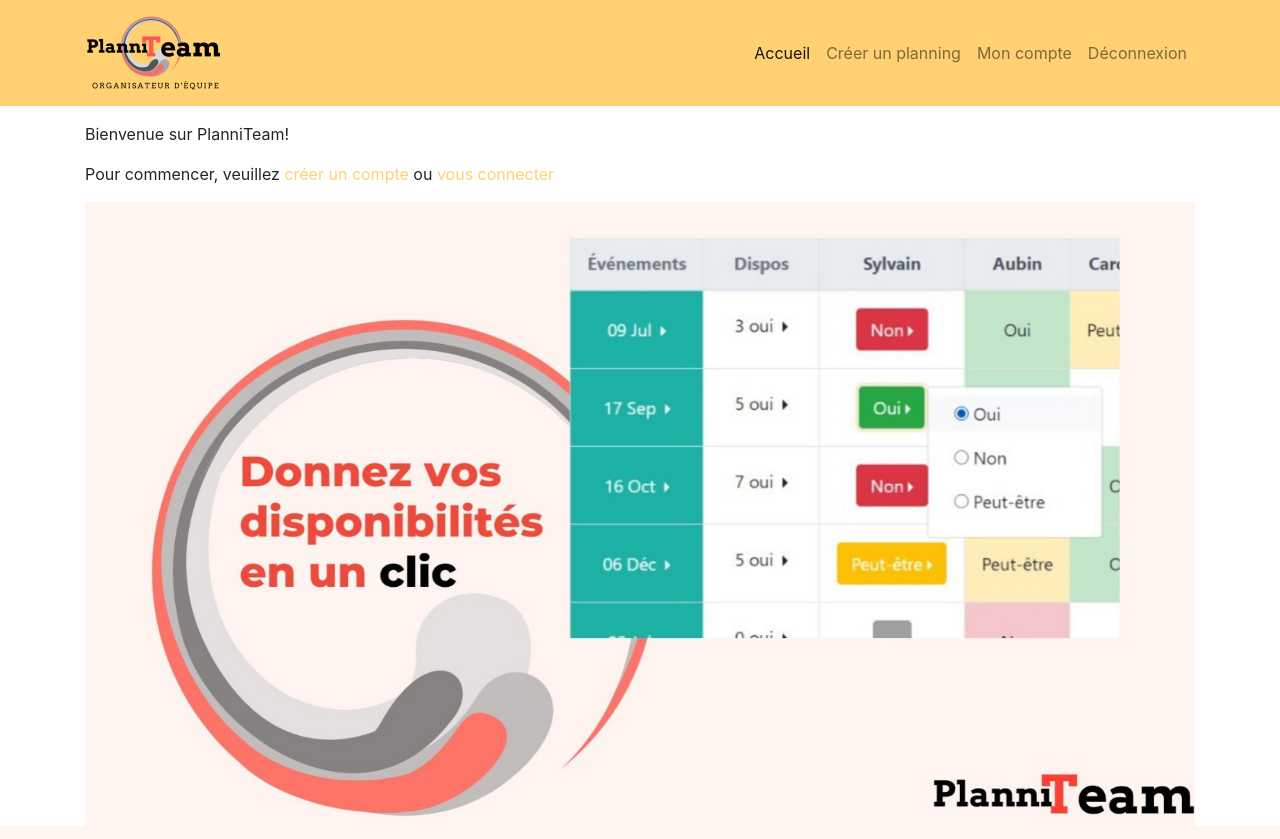
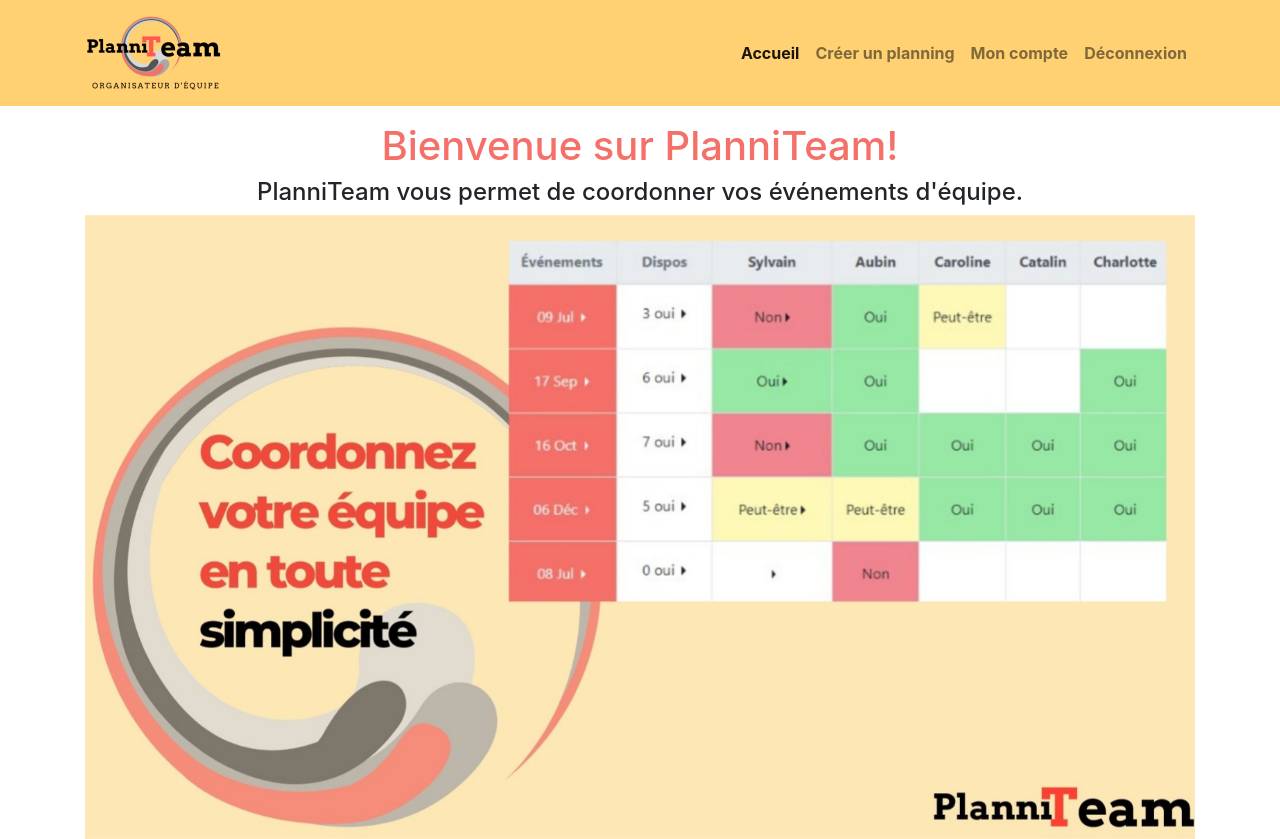
Before and after one commit to SylvainCatillon/PlanniTeam, a Django app: page / in a window 1280 px wide. Run offline with Django 3.2, Linux system fonts and the light colour scheme; a user stored in the database is signed in; parts of the project's set-up code (start-up, migrations or seed data) failed here and were passed over; some libraries are stand-ins or nearby versions.

Commit message:
Home page

```diff
--- a/accounts/templates/accounts/login.html
+++ b/accounts/templates/accounts/login.html
@@ -27,7 +27,7 @@
   <input class="btn btn-dark" type="submit" value="Connexion">
   <input type="hidden" name="next" value="{{ next }}">
 </form>
-<p class="my-2">Vous n'avez pas de compte? <a href="{%  url 'accounts:create' %}">Créer un compte</a></p>
+<p class="my-2">Vous n'avez pas de compte? <a class="badge badge-primary"  href="{%  url 'accounts:create' %}">Créer un compte</a></p>
 {% endif %}
 </div>
 {%  endblock %}
--- a/core/templates/core/index.html
+++ b/core/templates/core/index.html
@@ -1,10 +1,13 @@
 {%  extends 'core/base.html' %}
 {% load static %}
 {% block content %}
-  <div class="container">
-  <p>Bienvenue sur PlanniTeam!</p>
-  <p>Pour commencer, veuillez <a href="{%  url 'accounts:create' %}">créer un compte</a> ou <a href="{% url 'accounts:login' %}">vous connecter</a></p>
-    <div id="carouselExampleSlidesOnly" class="carousel slide" data-ride="carousel">
+  <div class="container text-center">
+  <h1 class="text-secondary">Bienvenue sur PlanniTeam!</h1>
+    <h4>PlanniTeam vous permet de coordonner vos événements d'équipe.</h4>
+    {% if not user.is_authenticated %}
+  <h5>Pour commencer, veuillez <a class="badge badge-primary"  href="{%  url 'accounts:create' %}">créer un compte</a> ou <a class="badge badge-primary" href="{% url 'accounts:login' %}">vous connecter</a></h5>
+    {% endif %}
+    <div id="carousel_home" class="carousel slide" data-ride="carousel">
   <div class="carousel-inner">
     <div class="carousel-item active">
         <img src="{% static 'core/img/accueil1.jpg' %}" alt="slide1"  class="d-block w-100">
--- a/core/templates/core/nav.html
+++ b/core/templates/core/nav.html
@@ -9,7 +9,7 @@
           aria-expanded="false" aria-label="Toggle navigation">
   <span class="navbar-toggler-icon"></span>
 </button>
-<div class="collapse navbar-collapse" id="navbar_responsive">
+<div class="collapse navbar-collapse font-weight-bold" id="navbar_responsive">
   <ul class="navbar-nav ml-auto">
     {% url 'index' as url %}
     {% include 'core/nav_item.html' with title='Accueil' %}
--- a/plannings/templates/plannings/create_planning.html
+++ b/plannings/templates/plannings/create_planning.html
@@ -13,7 +13,7 @@
   <div id="intro_text" class="collapse show">
     <h3 class="text-center">Bienvenue sur la création du planning!</h3>
     <p>Après avoir donné un nom à votre planning, vous pouvez y ajouter des
-      évènements, ou créer votre planning sans évènements.</p>
+      événements, ou créer votre planning sans événements.</p>
     <p>Vous pouvez choisir de restreindre l'accès au planning aux personnes
       dont vous aurez indiqué l'e-mail, ou de laisser le planning accessible à
       toute personne possédant le lien.
```
Also changed, not shown: core/static/core/img/accueil1.jpg, core/static/core/img/accueil2.jpg, core/static/core/img/accueil3.jpg.
